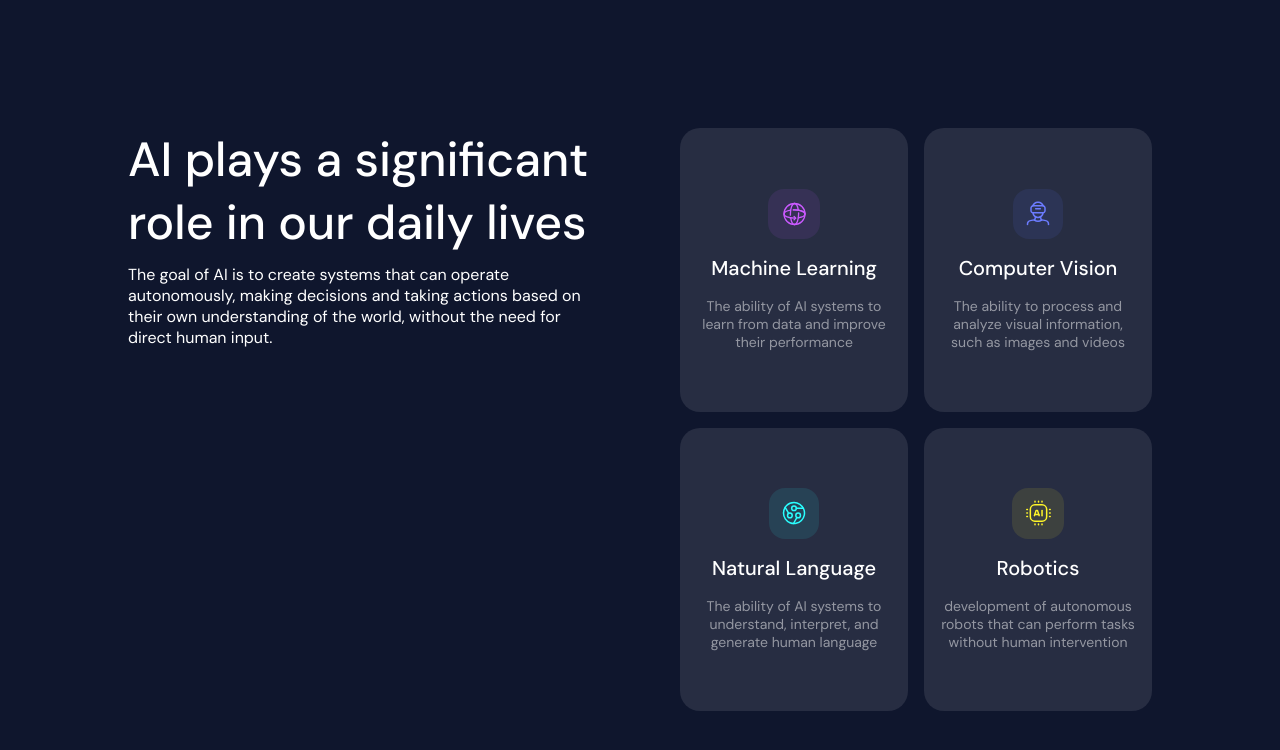
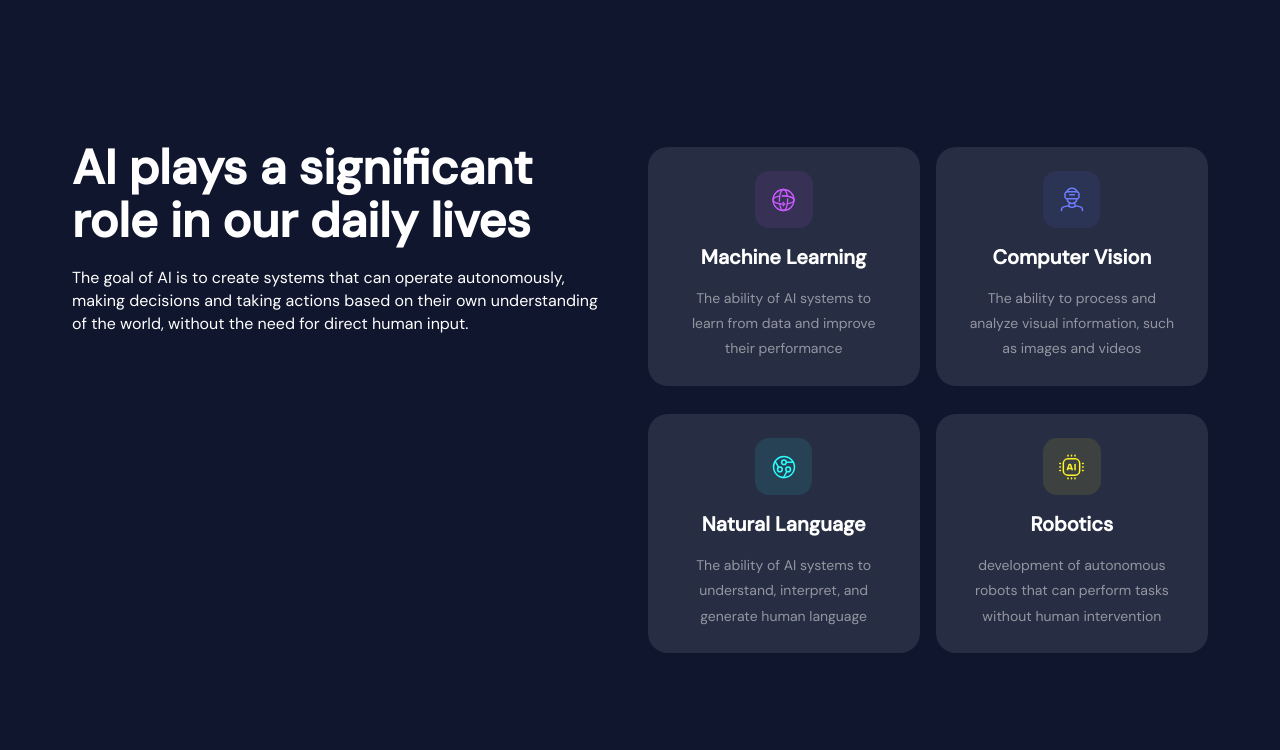
Before and after one commit to karoljanowski/invo-challenge1, a website built with Vite: page index.html in a window 1280 px wide. Built offline with nearby package versions, Linux system fonts and the light colour scheme.

Commit message:
design fix

```diff
--- a/index.html
+++ b/index.html
@@ -13,36 +13,41 @@
 <body>
   <div id="home-page">
     <div class="ai-area">
-      <div class="header-content">
-        <h2>AI plays a significant role in our daily lives</h2>
-        <p>The goal of AI is to create systems that can operate autonomously, making decisions and taking actions based
+      <div class="ai-area__header">
+        <h2 class="ai-area__header__title">AI plays a significant role in our daily lives</h2>
+        <p class="ai-area__header__description">The goal of AI is to create systems that can operate autonomously,
+          making decisions and taking actions based
           on
           their own understanding of the world, without the need for direct human input.</p>
       </div>
-      <div class="cards">
+      <div class="ai-area__cards">
 
-        <div class="card">
-          <div class="icon-backgroud purple-bg"><img src="./public/images/ML.svg" alt=""></div>
-          <h3>Machine Learning</h3>
-          <p>The ability of AI systems to learn from data and improve their performance </p>
+        <div class="ai-area__cards__card">
+          <div class="ai-area__cards__card__icon-backgroud pink-bg"><img src="./public/images/ML.svg" alt=""></div>
+          <h3 class="ai-area__cards__card__title">Machine Learning</h3>
+          <p class="ai-area__cards__card__description">The ability of AI systems to learn from data and improve their
+            performance </p>
         </div>
 
-        <div class="card">
-          <div class="icon-backgroud blue-bg"><img src="./public/images/CV.svg" alt=""></div>
-          <h3>Computer Vision</h3>
-          <p>The ability to process and analyze visual information, such as images and videos </p>
+        <div class="ai-area__cards__card">
+          <div class="ai-area__cards__card__icon-backgroud blue-bg"><img src="./public/images/CV.svg" alt=""></div>
+          <h3 class="ai-area__cards__card__title">Computer Vision</h3>
+          <p class="ai-area__cards__card__description">The ability to process and analyze visual information, such as
+            images and videos </p>
         </div>
 
-        <div class="card">
-          <div class="icon-backgroud green-bg"><img src="./public/images/NL.svg" alt=""></div>
-          <h3>Natural Language</h3>
-          <p> The ability of AI systems to understand, interpret, and generate human language </p>
+        <div class="ai-area__cards__card">
+          <div class="ai-area__cards__card__icon-backgroud green-bg"><img src="./public/images/NL.svg" alt=""></div>
+          <h3 class="ai-area__cards__card__title">Natural Language</h3>
+          <p class="ai-area__cards__card__description"> The ability of AI systems to understand, interpret, and generate
+            human language </p>
         </div>
 
-        <div class="card">
-          <div class="icon-backgroud yellow-bg"><img src="./public/images/Ro.svg" alt=""></div>
-          <h3>Robotics</h3>
-          <p>development of autonomous robots that can perform tasks without human intervention</p>
+        <div class="ai-area__cards__card">
+          <div class="ai-area__cards__card__icon-backgroud yellow-bg"><img src="./public/images/Ro.svg" alt=""></div>
+          <h3 class="ai-area__cards__card__title">Robotics</h3>
+          <p class="ai-area__cards__card__description">development of autonomous robots that can perform tasks without
+            human intervention</p>
         </div>
 
       </div>
--- a/src/global-scripts/scripts/counter/counter.js
+++ b/src/global-scripts/scripts/counter/counter.js
@@ -2,12 +2,12 @@
 /// Remember to always export your functions
 /// so that they can be used in other files
 
-// export function setupCounter(element) {
-//   let counter = 0
-//   const setCounter = (count) => {
-//     counter = count
-//     element.innerHTML = `script test - count is ${counter}`
-//   }
-//   element.addEventListener('click', () => setCounter(counter + 1))
-//   setCounter(0)
-// }
+export function setupCounter(element) {
+    let counter = 0
+    const setCounter = (count) => {
+        counter = count
+        element.innerHTML = `script test - count is ${counter}`
+    }
+    element.addEventListener('click', () => setCounter(counter + 1))
+    setCounter(0)
+}
--- a/src/global-styles/style.scss
+++ b/src/global-styles/style.scss
@@ -8,128 +8,4 @@
 body {
 	font-family: 'DM Sans', sans-serif;
 	background-color: #0F162D;
-
 }
-
-.ai-area {
-	min-height: 100vh;
-	color: white;
-	padding: 1em;
-	font-weight: 400;
-	font-size: 16px;
-
-	.header-content {
-		h2 {
-			font-weight: 500;
-			font-size: 2rem;
-			margin-bottom: 0.5em;
-		}
-
-		p {
-			margin-bottom: 1em;
-		}
-	}
-
-	.cards {
-		display: grid;
-		grid-template-columns: 1fr;
-		grid-template-rows: 1fr;
-		gap: 1em;
-
-		.card {
-			flex: 1;
-			background-color: #272D42;
-			border-radius: 20px;
-			text-align: center;
-			padding: 1em;
-			display: flex;
-			flex-direction: column;
-			align-items: center;
-			justify-content: center;
-			gap: 1em;
-
-			.icon-backgroud {
-				display: grid;
-				place-content: center;
-				border-radius: 1em;
-				padding: 0.7em;
-			}
-
-			.purple-bg {
-				background-color: #363155;
-			}
-
-			.blue-bg {
-				background-color: #2C3455;
-			}
-
-			.green-bg {
-				background-color: #274255;
-			}
-
-			.yellow-bg {
-				background-color: #3D413F;
-			}
-
-
-			h3 {
-				font-size: 1.25rem;
-				font-weight: 500;
-			}
-
-			p {
-				opacity: 0.5;
-				font-size: 0.875rem;
-			}
-		}
-	}
-}
-
-@media screen and (min-width: 768px) {
-	.ai-area {
-		display: grid;
-		place-content: center;
-		padding: 5em;
-
-		.header-content {
-			h2 {
-				font-size: 3rem;
-				margin-bottom: 0.2em;
-			}
-
-			p {
-				margin-bottom: 2em;
-			}
-		}
-
-		.cards {
-			grid-template-columns: 1fr 1fr;
-			grid-template-rows: 1fr 1fr;
-
-			.card {
-				flex-basis: calc(50% - 1em);
-			}
-		}
-
-	}
-}
-
-@media screen and (min-width: 1280px) {
-	.ai-area {
-		display: grid;
-		grid-template-columns: 1fr 1fr;
-		grid-template-rows: 1fr 1fr;
-		gap: 3em;
-		padding: 7em;
-
-		.header-content {
-			align-self: flex-start;
-			padding: 1em;
-		}
-
-		.cards {
-			padding: 1em;
-			grid-area: 1/2/3/3;
-		}
-	}
-}
--- a/src/global-styles/styles/root.scss
+++ b/src/global-styles/styles/root.scss
@@ -3,6 +3,12 @@
 /// For examples see Material Design color system: https://m2.material.io/design/color/the-color-system.html
 
 :root {
-    --color-primary: #5721f2;
-    --color-on-surface: #000;
+    --color-backgroud: #0F162D;
+    --color-pink: #CA59FF;
+    --color-blue: #6C7CFF;
+    --color-aqua: #2AFFFF;
+    --color-yellow: #FFF629;
+    --color-white: #FFFFFF;
+    --color-dark: #272D42;
+    --color-black: #000000;
 }
--- a/src/pages/home-page/scripts/home-page.js
+++ b/src/pages/home-page/scripts/home-page.js
@@ -2,7 +2,10 @@
 /// Here we import all the JavaScript files we need for our homepage.
 
 import '../styles/home-page.scss'
+import '../styles/cards.scss'
 
-// import { setupCounter } from '../../../global-scripts/scripts/counter/counter.js'
+import {
+    setupCounter
+} from '../../../global-scripts/scripts/counter/counter.js'
 
-// setupCounter(document.querySelector('#counter'))
+setupCounter(document.querySelector('#counter'))
--- /dev/null
+++ b/src/pages/home-page/styles/cards.scss
@@ -0,0 +1,80 @@
+.ai-area__cards {
+    display: flex;
+    flex-direction: column;
+
+    @media screen and (min-width: 560px) {
+        display: grid;
+        grid-template-columns: 1fr 1fr;
+        grid-template-rows: 1fr 1fr;
+        column-gap: 1em;
+    }
+
+    @media screen and (min-width: 960px) {
+        width: 85%;
+        row-gap: 1em
+    }
+
+
+
+
+    &__card {
+        padding: 1.3em 1.2em;
+        margin: 0.4em 1em;
+        background-color: var(--color-dark);
+        border-radius: 20px;
+        text-align: center;
+        display: flex;
+        flex-direction: column;
+        align-items: center;
+        justify-content: center;
+        gap: 1em;
+
+        @media screen and (min-width: 560px) {
+            margin-inline: 0;
+            padding: 1.5em 2em;
+
+        }
+
+
+        &__icon-backgroud {
+            padding: 0.9em;
+            border-radius: 14px;
+            display: grid;
+            place-content: center;
+        }
+
+        .pink-bg {
+            background-color: #373155;
+        }
+
+        .blue-bg {
+            background-color: #2C3455;
+        }
+
+        .green-bg {
+            background-color: #274255;
+        }
+
+        .yellow-bg {
+            background-color: #3D413F;
+        }
+
+        &__title {
+            font-size: 1.25rem;
+
+        }
+
+        &__description {
+
+            line-height: 1.5;
+            font-size: 0.875rem;
+            opacity: 0.5;
+
+            @media screen and (min-width: 960px) {
+                line-height: 1.8;
+
+            }
+        }
+    }
+
+}
--- a/src/pages/home-page/styles/home-page.scss
+++ b/src/pages/home-page/styles/home-page.scss
@@ -1,2 +1,62 @@
 /// Homepage Styles File
 /// Here we import all the Styles files we need for our Homepage.
+
+#home-page {
+    min-height: 100vh;
+
+    @media screen and (min-width: 560px) {
+        display: grid;
+        place-content: center;
+    }
+}
+
+
+.ai-area {
+    color: var(--color-white);
+
+    @media screen and (min-width: 560px) {
+        max-width: 496px;
+    }
+
+    @media screen and (min-width: 960px) {
+        display: flex;
+        justify-content: space-between;
+        align-items: stretch;
+        gap: 3em;
+        max-width: 1136px;
+        margin: 3em;
+    }
+
+    &__header {
+        margin: 3em 1em 1.1em;
+
+        @media screen and (min-width: 560px) {
+            margin-top: 0.1em;
+            margin-inline: 0;
+        }
+
+        @media screen and (min-width: 960px) {
+            width: 80%;
+        }
+
+
+
+
+        &__title {
+            font-size: 2rem;
+
+            @media screen and (min-width: 560px) {
+                font-size: 3rem;
+                line-height: 1.1;
+
+            }
+        }
+
+        &__description {
+            margin-top: 1.1em;
+            line-height: 1.45;
+        }
+    }
+
+
+}
```
Also changed, not shown: 1 other file.
